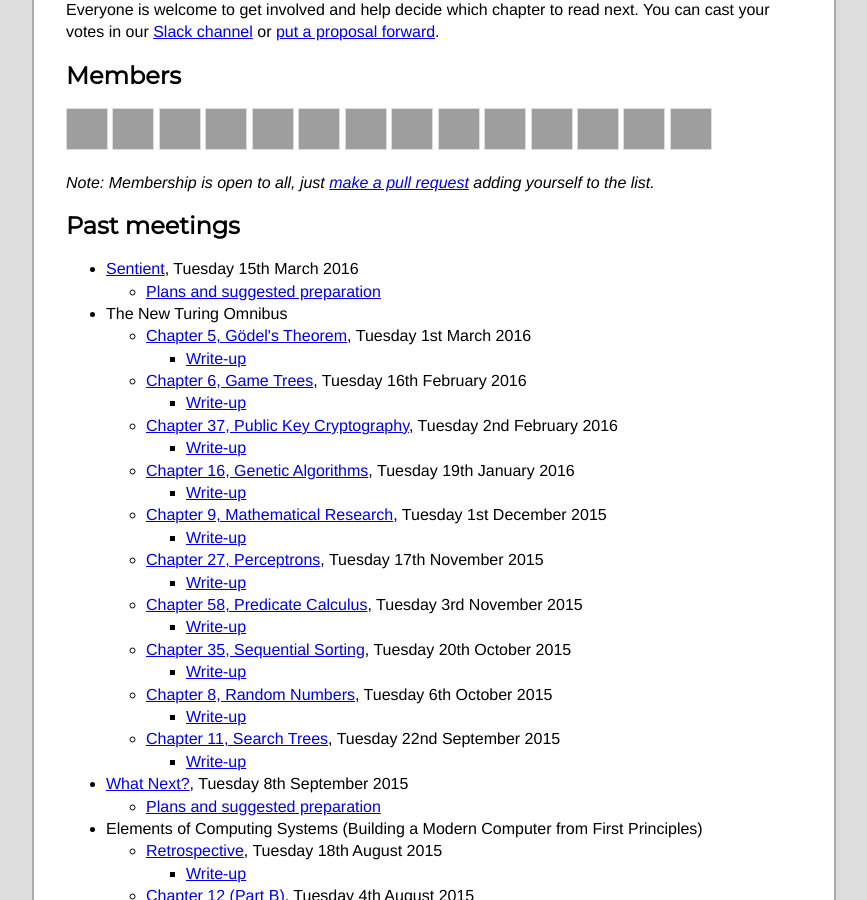
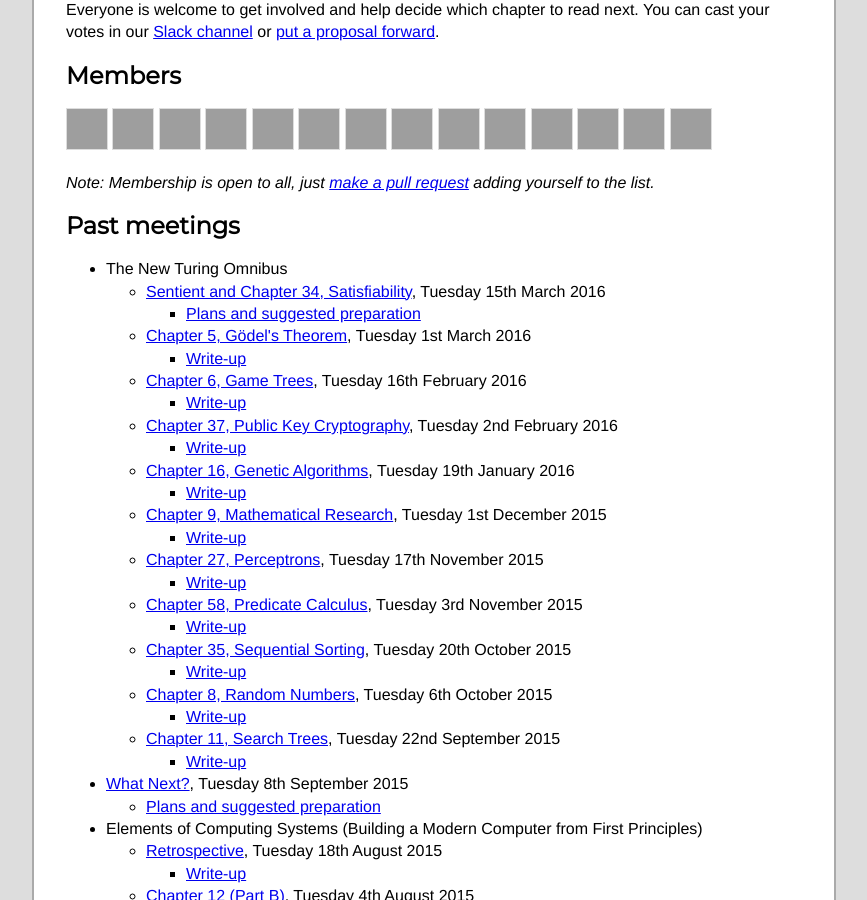
Before and after one commit to computationclub/computationclub.github.io, a Jekyll site: the page built from index.html, in a window 1280 px wide and 900 px high, scrolled down 433 px, cut to the strip 0-900 px from the top of the window. Shown: the whole strip, without its empty margins (206-1073 px from the left). Built offline with Jekyll 4.4.1, drawn with Linux system fonts in a browser that asks for light colours; some web fonts are replaced; grey boxes are pictures that could not be loaded.

Commit message:
Tie Sentient meeting to Satisfiability chapter
As we will be using Sentient to explore Satisfiability, consider this
meeting as covering Chapter 34 of The New Turing Omnibus.

```diff
--- a/_data/meetings.yml
+++ b/_data/meetings.yml
@@ -1,6 +1,7 @@
 - date: 2016-03-15
-  title: Sentient
+  title: Sentient and Chapter 34, Satisfiability
   url: http://lanyrd.com/2016/london-computation-club-march/
+  book: The New Turing Omnibus
   plans: https://github.com/computationclub/computationclub.github.io/wiki/Call-for-Proposals#sentient-related-to-chapter-34-satisfiability
 
 - date: 2016-03-01
```
